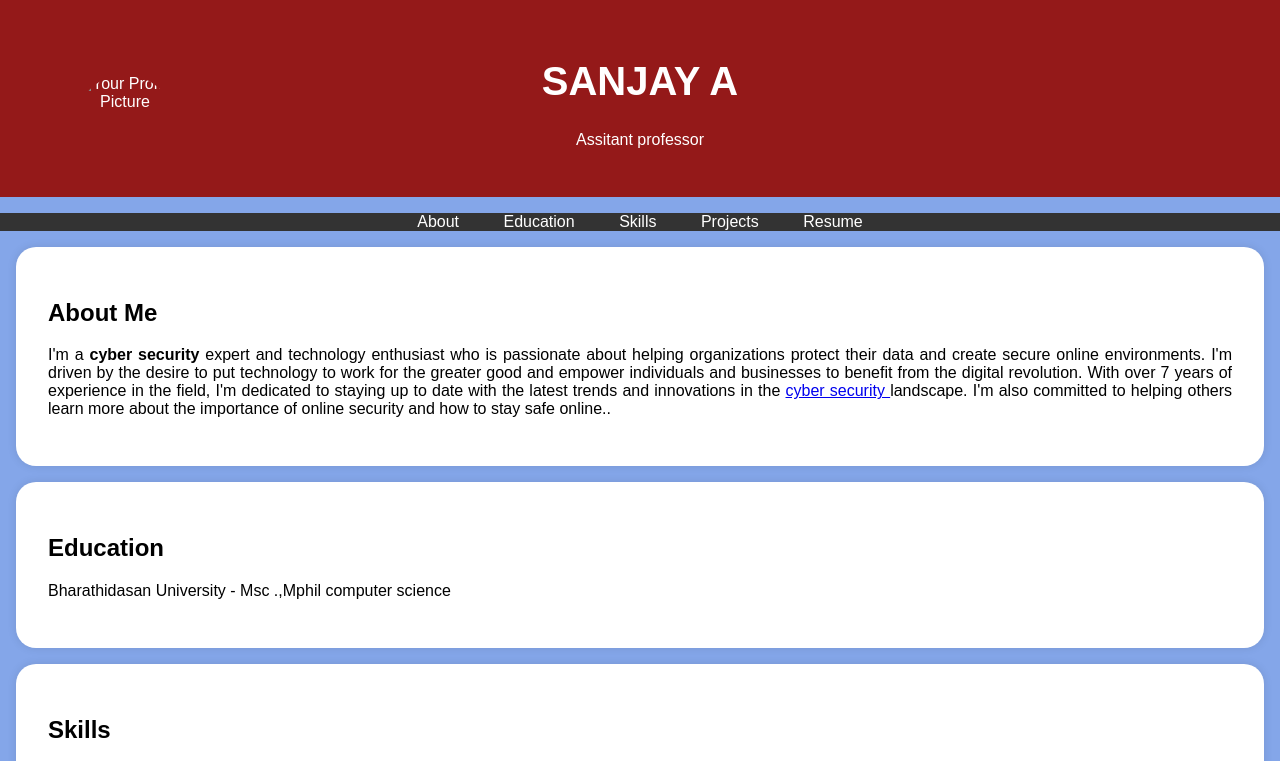
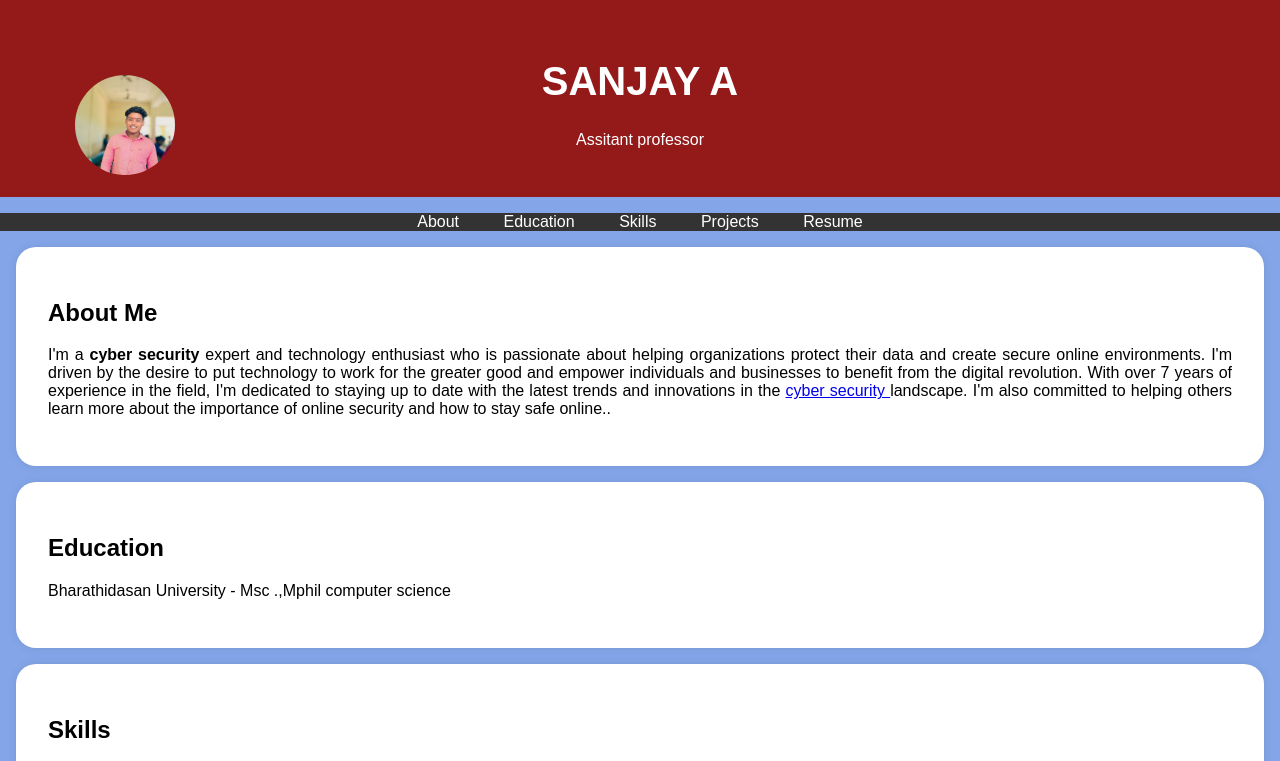
Before and after one commit to 23053431802111128/project, a plain HTML site: page index.html in a window 1280 px wide. Shown: the top 761 px of the page. Drawn offline with Linux system fonts and the light colour scheme.

Commit message:
Update index.html

```diff
--- a/index.html
+++ b/index.html
@@ -95,7 +95,7 @@
     <header>
         <div class="header-content">
             <!-- Add your profile picture here -->
-            <img src="" alt="Your Profile Picture" class="profile-picture">
+            <img src="https://github.com/23053431802111128/project/blob/main/profile.jpg" alt="Your Profile Picture" class="profile-picture">
             <h1>SANJAY A</h1>
             <p>Assitant professor</p>
         </div>
```
